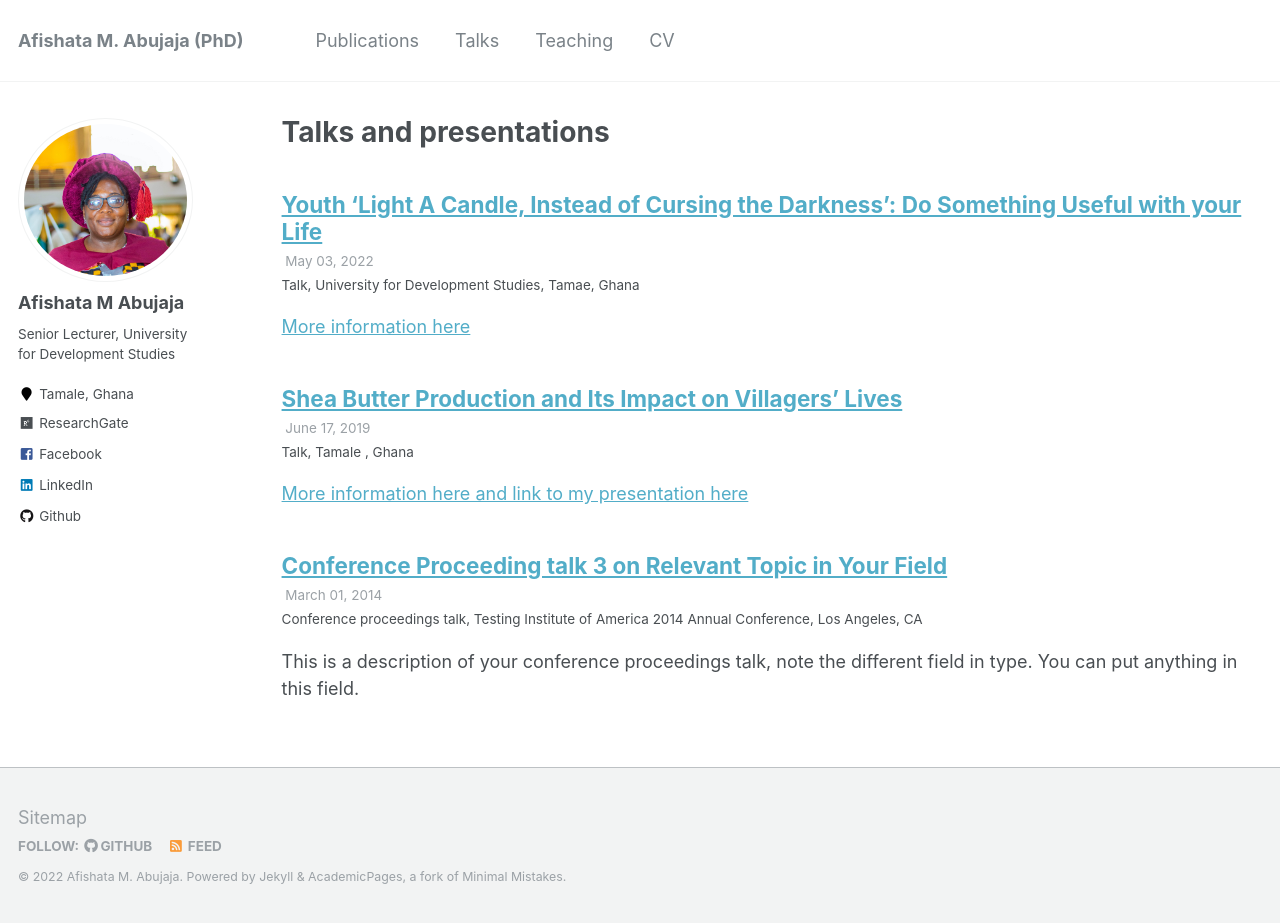
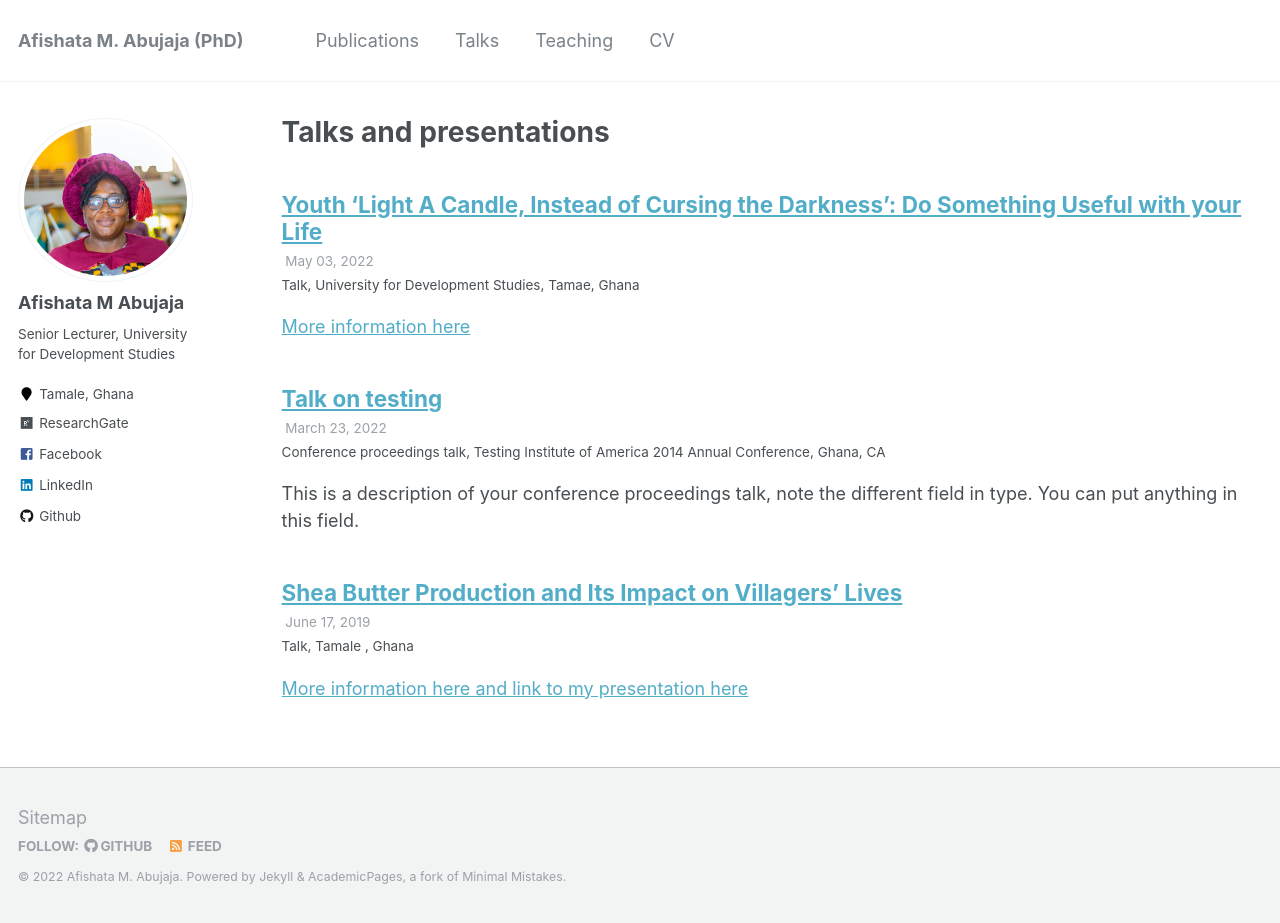
Before and after one commit to Abujaja93/abujaja, a Jekyll site: the page built from _pages/talks.html, in a window 1280 px wide and 923 px high. Built offline with Jekyll 4.4.1, drawn with Linux system fonts in a browser that asks for light colours.

Commit message:
Update and rename 2014-03-01-talk-3.md to 2022-03-23-talk.md
changed name and added a new talk.

```diff
--- a/_talks/2014-03-01-talk-3.md
+++ b/_talks/2022-03-23-talk.md
@@ -1,11 +1,11 @@
 ---
-title: "Conference Proceeding talk 3 on Relevant Topic in Your Field"
+title: "Talk on testing"
 collection: talks
 type: "Conference proceedings talk"
-permalink: /talks/2014-03-01-talk-3
+permalink: /talks/2022-03-23-talk.
 venue: "Testing Institute of America 2014 Annual Conference"
-date: 2014-03-01
-location: "Los Angeles, CA"
+date: 2022-03-23
+location: "Ghana, CA"
 ---
 
 This is a description of your conference proceedings talk, note the different field in type. You can put anything in this field.
```
